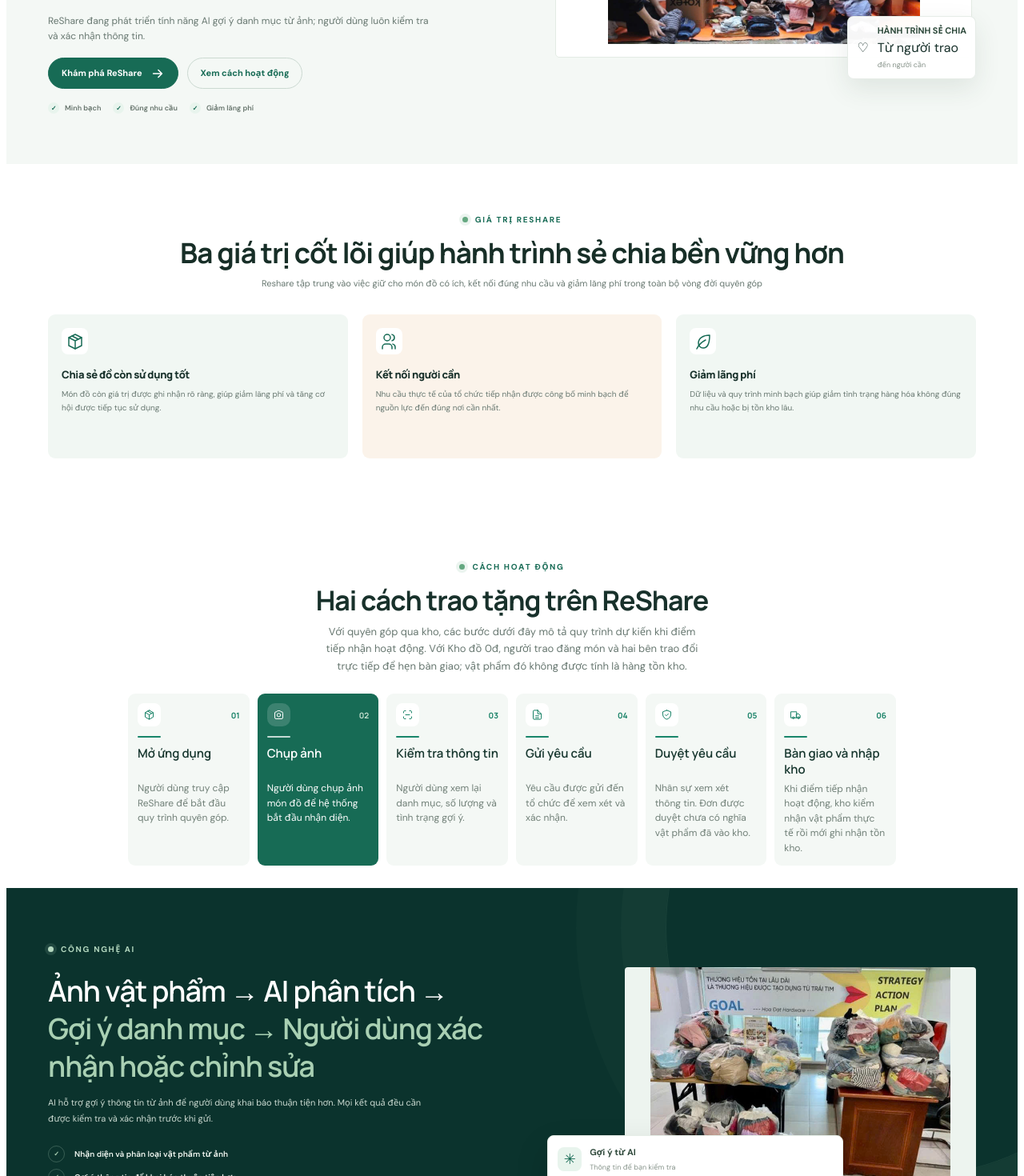
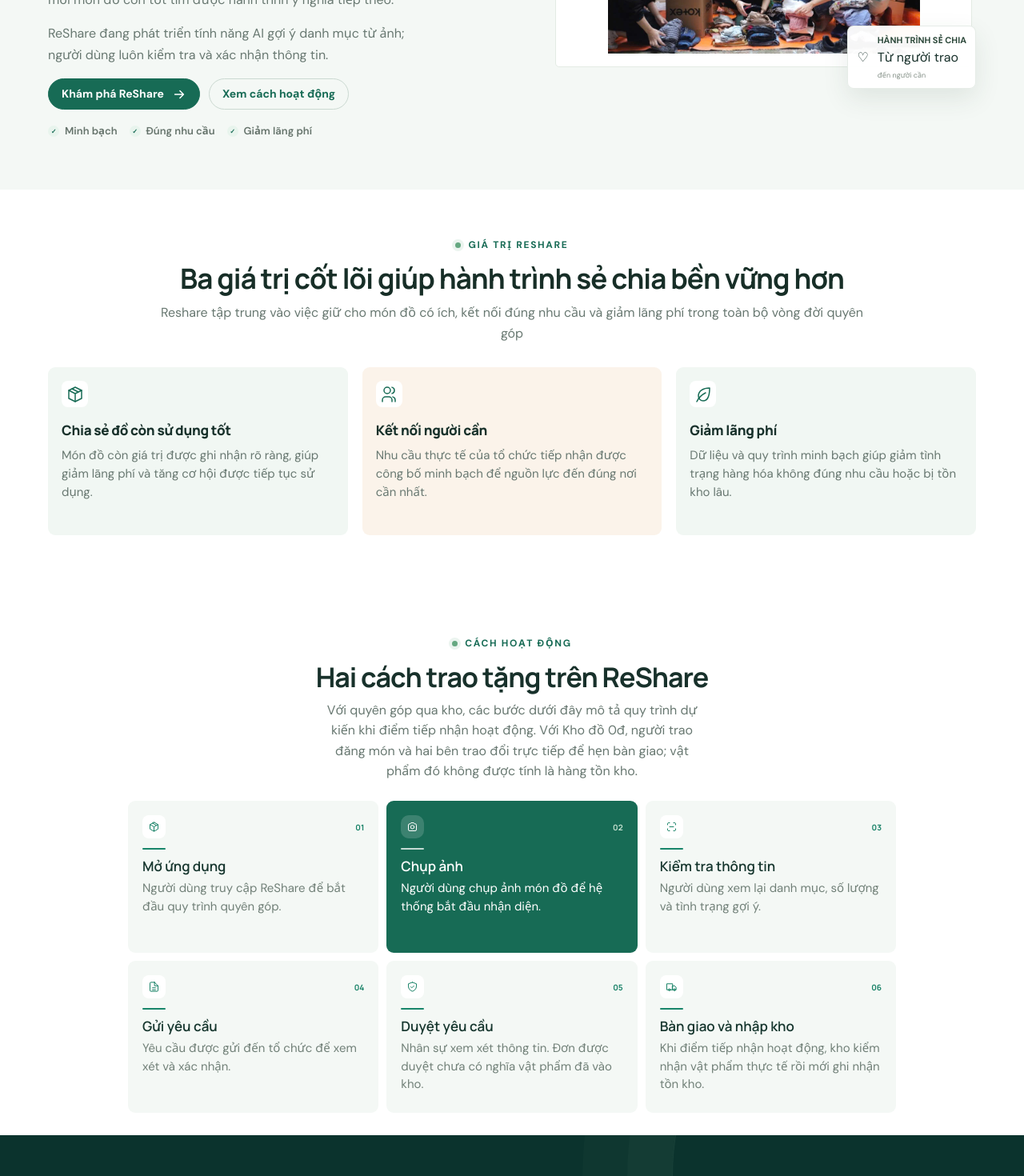
Before and after one commit to Minhhai3105/ReShare-iOS-Capstone1, a Vue app in the folder ReShare-Web/: page / in a window 1280 px wide. Shown: the part 440-1910 px from the top of the page at 80% size. Built offline with nearby package versions, Linux system fonts and the light colour scheme.

Commit message:
fix(landing): tăng cỡ chữ nội dung và giữ menu gọn trên màn hẹp

```diff
--- a/ReShare-Web/src/landing/landing.css
+++ b/ReShare-Web/src/landing/landing.css
@@ -3,6 +3,10 @@
 html:has(.landing-page) {
   scroll-behavior: smooth;
   scroll-padding-top: 88px;
+}
+
+body:has(.landing-page) {
+  margin: 0;
 }
 
 .landing-page {
@@ -4379,3 +4383,120 @@
     right: 18px;
   }
 }
+
+/* Cỡ chữ nội dung chính của landing page. Chữ trong mockup điện thoại giữ nguyên tỉ lệ. */
+.landing-page .landing-nav a { font-size: 14px; }
+.landing-page .eyebrow { font-size: 12px; }
+.landing-page .button--small,
+.landing-page .hero-actions .button { font-size: 14px; }
+.landing-page .hero-subtitle { font-size: 18px; }
+.landing-page .hero-description { font-size: 16px; line-height: 1.65; }
+.landing-page .hero-promises { font-size: 13px; }
+.landing-page .section-heading > p,
+.landing-page .section-heading--left > p,
+.landing-page .features-section .section-heading--left > p,
+.landing-page .points-section .section-heading--left > p { font-size: 16px; line-height: 1.6; }
+.landing-page .value-card h3,
+.landing-page .feature-card h3 { font-size: 17px; }
+.landing-page .value-card p,
+.landing-page .feature-card p { font-size: 15px; line-height: 1.55; }
+.landing-page .value-card { min-height: 210px; }
+.landing-page .feature-card { min-height: 185px; }
+.landing-page .process-heading > p { font-size: 16px; }
+.landing-page .process-grid { grid-template-columns: repeat(3, minmax(0, 1fr)); }
+.landing-page .process-card,
+.landing-page .process-card--active { min-height: 190px; padding: 18px; }
+.landing-page .process-card h3,
+.landing-page .process-card--active h3 { min-height: 0; font-size: 17px; }
+.landing-page .process-card p,
+.landing-page .process-card--active p { font-size: 15px; line-height: 1.5; }
+.landing-page .ai-copy > p { font-size: 16px; line-height: 1.65; }
+.landing-page .ai-points li { font-size: 15px; }
+.landing-page .ai-disclaimer { font-size: 13px; }
+.landing-page .preview-section .preview-heading > p { font-size: 16px; }
+.landing-page .preview-section .preview-heading > .preview-disclaimer { max-width: 550px; font-size: 14px; }
+.landing-page .preview-tab { font-size: 14px; }
+.landing-page .preview-item h3 { font-size: 16px; }
+.landing-page .preview-item > p { font-size: 14px; }
+.landing-page .point-sample-label,
+.landing-page .point-index { font-size: 12px; }
+.landing-page .point-card .point-detail { font-size: 15px; }
+.landing-page .point-directions,
+.landing-page .point-directions:disabled { font-size: 14px; }
+.landing-page .faq-intro > p,
+.landing-page .faq-question { font-size: 16px; }
+.landing-page .faq-answer p { font-size: 15px; line-height: 1.6; }
+.landing-page .footer-about p,
+.landing-page .footer-newsletter p,
+.landing-page .footer-column a,
+.landing-page .footer-contact-link { font-size: 14px; }
+.landing-page .footer-column h2,
+.landing-page .footer-newsletter h2 { font-size: 14px; }
+.landing-page .footer-bottom { font-size: 13px; }
+.landing-page .feedback-open-button,
+.landing-page .feedback-description,
+.landing-page .feedback-form label,
+.landing-page .feedback-form input,
+.landing-page .feedback-form textarea,
+.landing-page .feedback-submit { font-size: 14px; }
+
+@media (max-width: 1050px) {
+  .landing-page .landing-header__inner { position: relative; }
+  .landing-page .menu-toggle {
+    display: flex;
+    width: 40px;
+    height: 40px;
+    align-items: center;
+    justify-content: center;
+    flex-direction: column;
+    gap: 5px;
+    margin-left: auto;
+    border: 1px solid #e3ebe4;
+    border-radius: 8px;
+    background: #fff;
+    cursor: pointer;
+  }
+  .landing-page .menu-toggle span {
+    width: 17px;
+    height: 2px;
+    border-radius: 2px;
+    background: var(--green-dark);
+  }
+  .landing-page .landing-nav {
+    position: absolute;
+    top: calc(100% + 1px);
+    right: -24px;
+    left: -24px;
+    display: none;
+    align-items: stretch;
+    flex-direction: column;
+    gap: 0;
+    padding: 8px 24px 15px;
+    border-bottom: 1px solid var(--line);
+    background: #fff;
+    box-shadow: 0 12px 16px rgba(29, 56, 39, 0.08);
+  }
+  .landing-page .landing-nav--open { display: flex; }
+  .landing-page .landing-nav a {
+    padding: 11px 3px;
+    border-bottom: 1px solid #f0f3ef;
+    font-size: 15px;
+  }
+  .landing-page .landing-nav a:last-child { border-bottom: 0; }
+}
+
+@media (max-width: 760px) {
+  .landing-page .process-grid { grid-template-columns: repeat(2, minmax(0, 1fr)); }
+  .landing-page .hero-description,
+  .landing-page .process-heading > p { font-size: 16px; }
+  .landing-page .header-cta { font-size: 13px; }
+}
+
+@media (max-width: 430px) {
+  .landing-page .process-grid,
+  .landing-page .feature-grid { grid-template-columns: 1fr; }
+  .landing-page .process-card,
+  .landing-page .process-card--active,
+  .landing-page .feature-card { min-height: 0; }
+  .landing-page .hero-actions .button { font-size: 14px; }
+}
```
